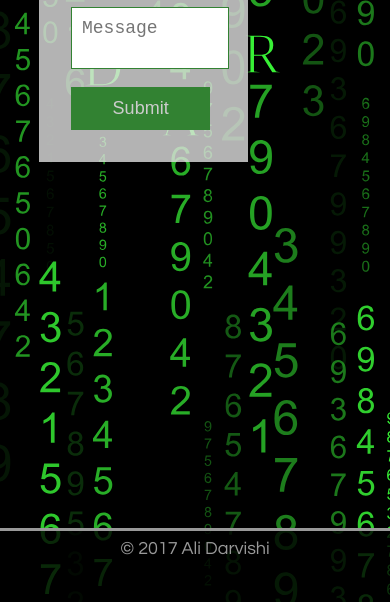
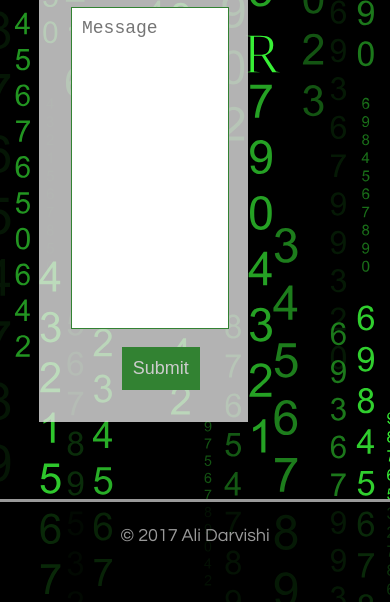
Before and after one commit to Erfaanism/Responsive-Portfolio, a plain HTML site: page contact.html in a window 390 px wide. Shown: the part 242-844 px from the top of the page. Drawn offline with Linux system fonts and the light colour scheme.

Commit message:
added the first media query for 980px

```diff
--- a/assets/css/style.css
+++ b/assets/css/style.css
@@ -1,5 +1,6 @@
 html {
-	height: auto;
+	min-height: 100%;
+	position: relative;
 }
 
 body {
@@ -12,6 +13,7 @@ body {
 	font-family: "Avant Garde",Avantgarde,"Century Gothic",CenturyGothic,AppleGothic,sans-serif;
 	font-size: 18px;
 	line-height: 150%;
+	margin-bottom: calc(100px + 2%);
 }
 
 h1 {
@@ -197,7 +199,6 @@ div.portfolioItems:nth-child(even){
 	margin: 0 0 10px;
 	min-width: 100%;
 	padding: 0;
-	width: 100%;
 }
 
 .contactForm input[type="text"],
@@ -216,15 +217,17 @@ div.portfolioItems:nth-child(even){
 	color: #ccc;
 	font-size: 18px;
 	background-color: rgb(50, 130, 50);
-	width: 96%;
+	min-width: 30%;
 	height: auto;
-	margin-right: 3%;
+	margin-right: 35%;
+	margin-left: 35%;
 	border: 1px solid rgb(50, 130, 50);
 	padding: 10px;
 }
 
 .contactForm textarea {
 	resize: none;
+	height: 300px;
 }
 
 .connect {
@@ -260,21 +263,48 @@ a:hover.logo {
 
 footer {
 	width: 100%;
-	height: 59px;
+	height: 80px;
 	color: #999;
 	text-transform: capitalize;
 	text-align: center;
  	background-color: rgba(0, 0, 0, 0.8);
- 	padding-bottom: 2%;
- 	padding-top: 1%;
+ 	padding-top: 20px;
  	border-top: 3px solid #999;
+ 	position: absolute;
+ 	bottom: 0;
+
 }
 
-footer.portfolio {
-	position: relative;
+/*Media querries begin*/
+
+@media handheld, screen and (max-width: 980px) {
+
+	.aboutImage {
+		min-width: 100%;
+		margin: 0 0 20px 0;
+	}
+
+	div.portfolioItems:nth-child(n) {
+		margin: 0;
+		max-width: 100%;
+	}
+
+	.connect {
+		width: 29%;
+		margin-left: 2%;
+	}
+
+	.container {
+		width: 69%;
+		margin-right: 2%;
+		flex-wrap: wrap;
+	}
 }
 
-footer.normal {
-	position: absolute;
-	bottom: 0;
+@media handheld, screen and (max-width: 980px) {
+
 }
+
+@media handheld, screen and (max-width: 980px) {
+
+}
```
